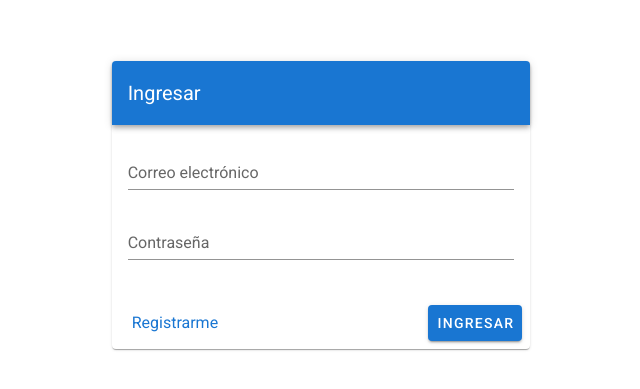
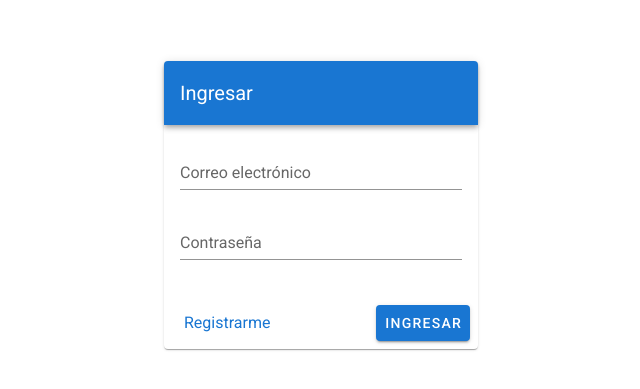
Before and after one commit to david2701palacios/cuidatusalud, a Vue app: page /#/ingresar in a window 1280 px wide. Shown: the part 195-584 px from the top of the page, without its empty margins (319-959 px from the left). Built offline with nearby package versions, Linux system fonts and the light colour scheme; what vue-google-charts would draw is missing.

Commit message:
feat: login page implementation

```diff
--- a/src/pages/public/LoginPage.vue
+++ b/src/pages/public/LoginPage.vue
@@ -3,7 +3,7 @@
         <v-content>
             <v-container fluid fill-height>
                 <v-layout align-center justify-center>
-                    <v-flex xs12 sm8 md4>
+                    <v-flex xs12 sm8 md3>
                         <v-card class="elevation-1">
                             <v-toolbar dark color="primary">
                                 <v-toolbar-title>Ingresar</v-toolbar-title>
@@ -12,11 +12,9 @@
                                 <login-form/>
                             </v-card-text>
                             <v-card-actions>
-                                <a class="ml-3" @click="redirect('/registrarme')">Registrarme</a>
-
+                                <a class="ml-3" @click="redirect('register')">Registrarme</a>
                                 <v-spacer></v-spacer>
-
-                                <v-btn color="primary" @click="redirect('/tablero')">Ingresar</v-btn>
+                                <v-btn color="primary" @click="redirect('calendar')">Ingresar</v-btn>
                             </v-card-actions>
                         </v-card>
                     </v-flex>
@@ -33,8 +31,8 @@ export default {
     name: 'LoginPage',
     components: {LoginForm},
     methods: {
-        redirect(path) {
-            this.$router.push({path})
+        redirect(routeName) {
+            this.$router.push({name: routeName})
         }
     }
 };
```
